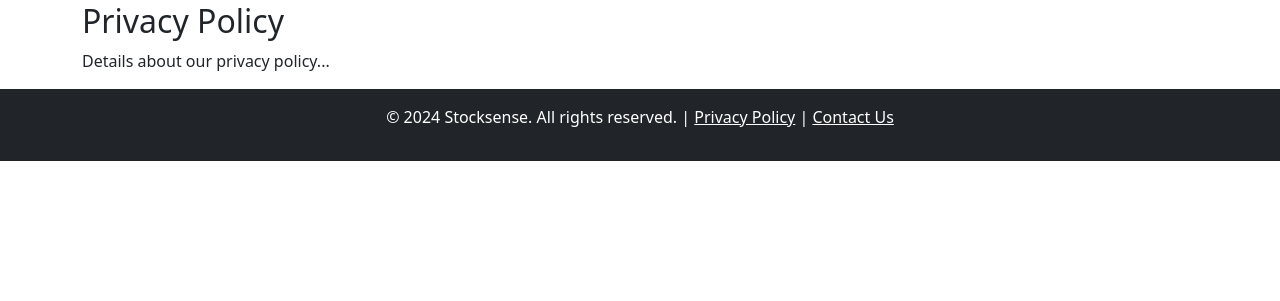
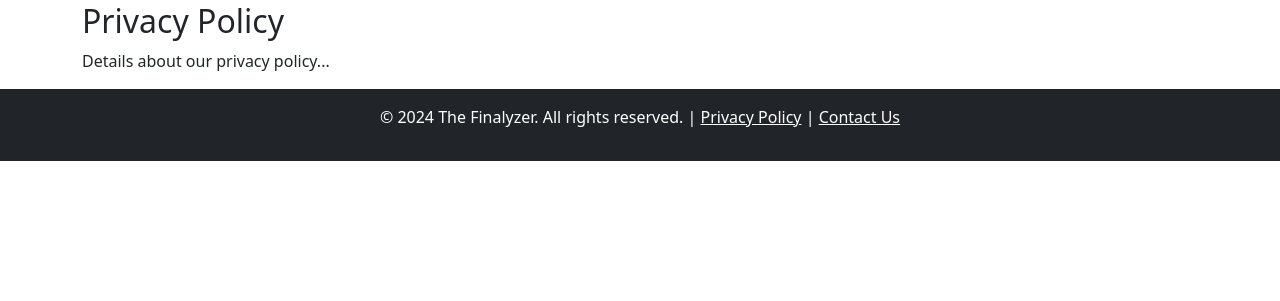
Before and after one commit to Temilola23/The-Finalyzer, a Flask app: page /privacy_policy in a window 1280 px wide. Shown: the part 225-526 px from the top of the page. Run offline with Flask 3, Linux system fonts and the light colour scheme.

Commit message:
Update privacy_policy.html

```diff
--- a/final/templates/privacy_policy.html
+++ b/final/templates/privacy_policy.html
@@ -4,7 +4,7 @@
     <!-- Meta tags for character encoding and responsiveness -->
     <meta charset="UTF-8">
     <meta name="viewport" content="width=device-width, initial-scale=1.0">
-    <title>Privacy Policy - Stocksense</title>
+    <title>Privacy Policy - The Finalyzer</title>
     <!-- Link to external CSS files -->
     <link rel="stylesheet" href="{{ url_for('static', filename='css/style.css') }}">
     <link href="https://cdn.jsdelivr.net/npm/bootstrap@5.3.3/dist/css/bootstrap.min.css" rel="stylesheet" integrity="sha384-QWTKZyjpPEjISv5WaRU9OFeRpok6YctnYmDr5pNlyT2bRjXh0JMhjY6hW+ALEwIH" crossorigin="anonymous">
@@ -44,7 +44,7 @@
     </main>
     <!-- Footer section -->
     <footer class="text-center py-3 bg-dark text-white">
-        <p>&copy; 2024 Stocksense. All rights reserved. | <a href="{{ url_for('privacy_policy') }}" class="text-white">Privacy Policy</a> | <a href="{{ url_for('contact') }}" class="text-white">Contact Us</a></p>
+        <p>&copy; 2024 The Finalyzer. All rights reserved. | <a href="{{ url_for('privacy_policy') }}" class="text-white">Privacy Policy</a> | <a href="{{ url_for('contact') }}" class="text-white">Contact Us</a></p>
     </footer>
 </body>
 </html>
```
